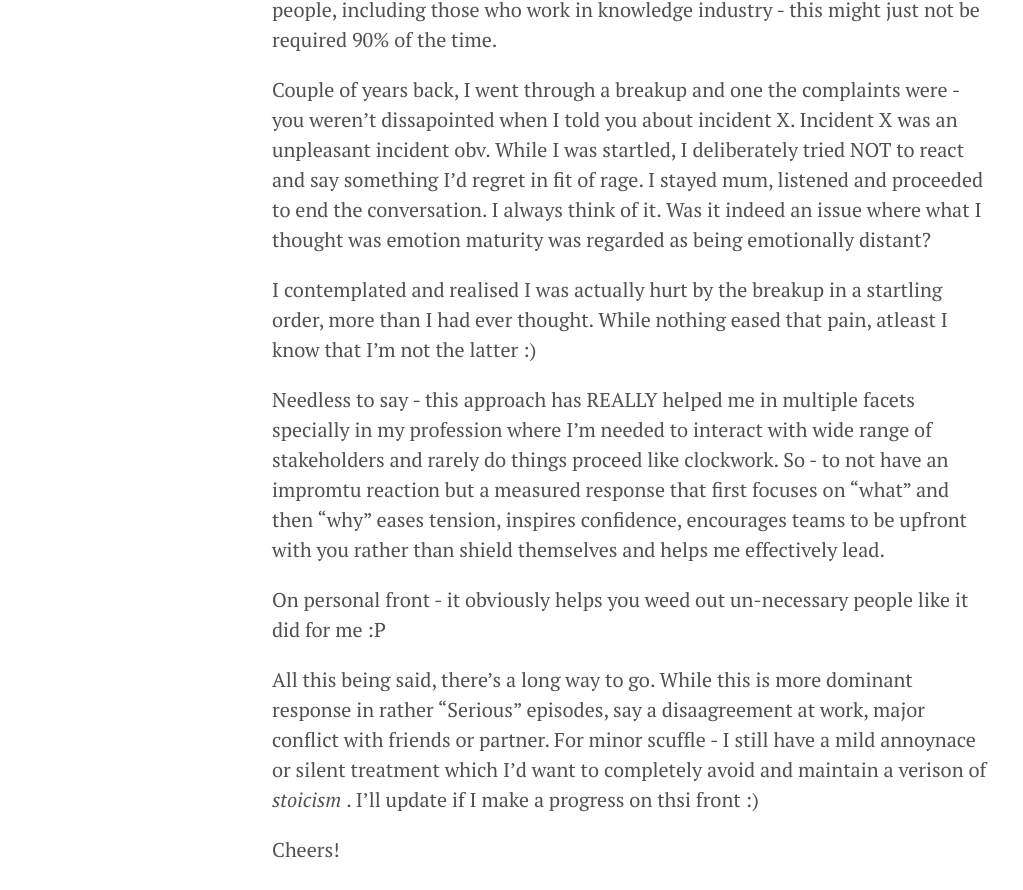
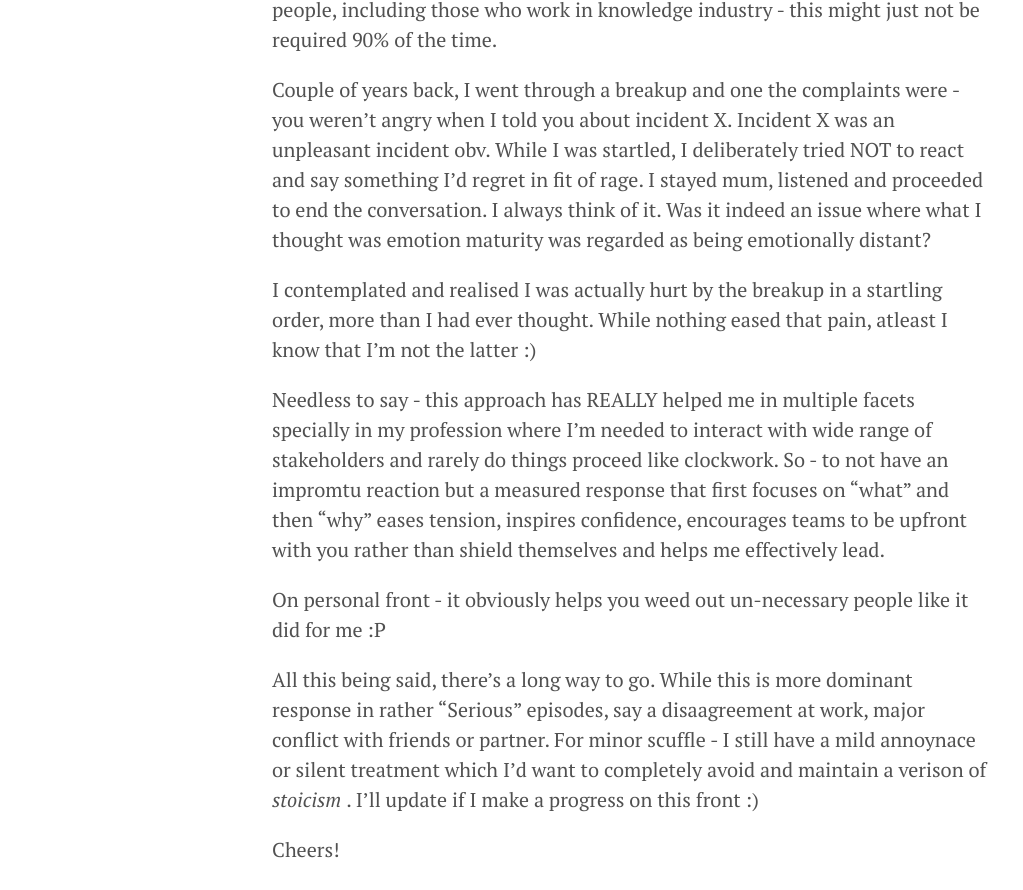
Before and after one commit to asaiatin/asaiatin.github.io, a Jekyll site: the page built from _posts/2021-06-05-Awareness.md, in a window 1280 px wide and 1400 px high, scrolled down 1323 px. Shown: the part 184-1074 px from the top of the window, without its empty margins (8-1031 px from the left). Built offline with Jekyll 4.4.1, drawn with Linux system fonts in a browser that asks for light colours.

Commit message:
Fill in the blanks

```diff
--- a/_posts/2021-06-05-Awareness.md
+++ b/_posts/2021-06-05-Awareness.md
@@ -22,7 +22,7 @@ You see we have been told to think that <em>on the fly</em>, <em>on the feet</em
 
 Speaking from my personal experience I believe I was ingrained with this on the feet response thingy because the aspirational careers that we see - the civil services, management consulting, investment banking requires you to do that but these are highly specialised fields where you are constantly facing with someone - either your team/senior decision makers,  CEO, or maybe head of institutional fund in which case this might be required but for most of the people, including those who work in knowledge industry - this might just not be required 90% of the time.
 
-Couple of years back, I went through a breakup and one the complaints were - you weren't dissapointed when I told you about incident X. Incident X was an unpleasant incident obv. While I was startled, I deliberately tried NOT to react and say something I'd regret in fit of rage. I stayed mum, listened and proceeded to end the conversation. I always think of it. Was it indeed an issue where what I thought was emotion maturity was regarded as being emotionally distant?
+Couple of years back, I went through a breakup and one the complaints were - you weren't angry when I told you about incident X. Incident X was an unpleasant incident obv. While I was startled, I deliberately tried NOT to react and say something I'd regret in fit of rage. I stayed mum, listened and proceeded to end the conversation. I always think of it. Was it indeed an issue where what I thought was emotion maturity was regarded as being emotionally distant?
 
 I contemplated and realised I was actually hurt by the breakup in a startling order, more than I had ever thought. While nothing eased that pain, atleast I know that I'm not the latter :)
 
@@ -30,7 +30,7 @@ Needless to say - this approach has REALLY helped me in multiple facets speciall
 
 On personal front - it obviously helps you weed out un-necessary people like it did for me :P
 
-All this being said, there's a long way to go. While this is more dominant response in rather "Serious" episodes, say a disaagreement at work, major conflict with friends or partner. For minor scuffle - I still have a mild annoynace or silent treatment which I'd want to completely avoid and maintain a verison of <em> stoicism </em>. I'll update if I make a progress on thsi front :)
+All this being said, there's a long way to go. While this is more dominant response in rather "Serious" episodes, say a disaagreement at work, major conflict with friends or partner. For minor scuffle - I still have a mild annoynace or silent treatment which I'd want to completely avoid and maintain a verison of <em> stoicism </em>. I'll update if I make a progress on this front :)
 
 Cheers!
 
```
